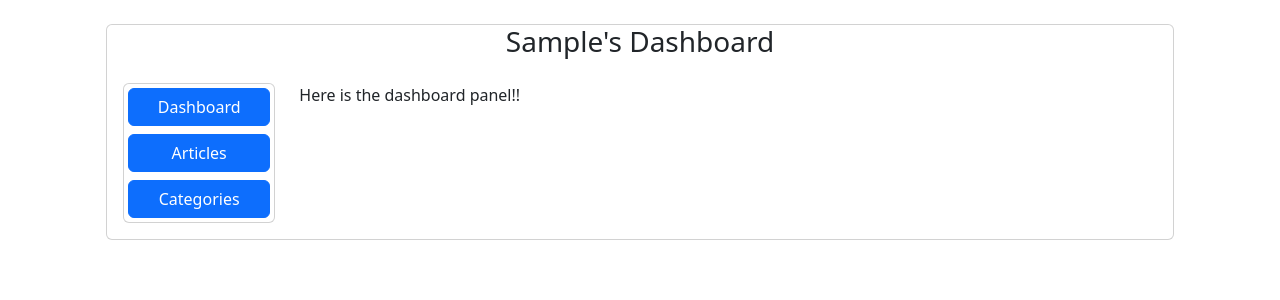
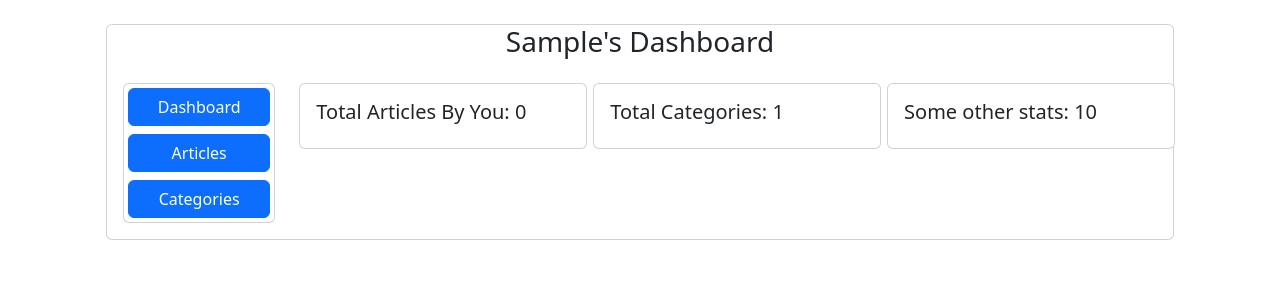
Before and after one commit to DeveloperLewis/php-wiki, a PHP site: page /admin/dashboard in a window 1280 px wide. Shown: the part 56-356 px from the top of the page. Run offline with PHP 8.4, Linux system fonts and the light colour scheme; the visitor is signed in with stand-in values (Sample User, id 1); tables that the repository leaves empty or names only in its code hold one stand-in row (values such as "Sample post").

Commit message:
Added counters for categories and articles and displayed them in the main dashboard to make it more interesting while I develop. :)

```diff
--- a/classes/models/article/Article.php
+++ b/classes/models/article/Article.php
@@ -146,4 +146,27 @@ class Article
 
         return true;
     }
+
+    public static function getTotalCount($uid): bool|array {
+        $sql = "SELECT COUNT(original_author) FROM articles WHERE original_author = ?";
+
+        //database connection
+        $database = new \classes\Database();
+        $pdo = $database->getPdo();
+
+        $stmt = $pdo->prepare($sql);
+        $stmt->bindParam(1, $uid, \PDO::PARAM_INT);
+
+        if (!$stmt->execute()) {
+            return false;
+        }
+
+        if (!$result = $stmt->fetch()) {
+            return false;
+        }
+
+        //The total amount of articles based on the user
+        return $result;
+
+    }
 }
--- a/classes/models/article/Category.php
+++ b/classes/models/article/Category.php
@@ -92,4 +92,26 @@ class Category
 
         return true;
     }
+
+    public static function getTotalCount(): bool|array {
+        $sql = "SELECT COUNT(category_id) FROM categories";
+
+        //database connection
+        $database = new \classes\Database();
+        $pdo = $database->getPdo();
+
+        $stmt = $pdo->prepare($sql);
+
+        if (!$stmt->execute()) {
+            return false;
+        }
+
+        if (!$result = $stmt->fetch()) {
+            return false;
+        }
+
+        //The total amount of categories
+        return $result;
+
+    }
 }
--- a/includes/admin/dashboard.panel.php
+++ b/includes/admin/dashboard.panel.php
@@ -1,3 +1,39 @@
 <div id="dashboard-panel">
-    <p>Here is the dashboard panel!!</p>
+    <div class="row">
+        <div class="col-4">
+            <div class="card" style="width: 18rem;">
+                <div class="card-body">
+                    <?php
+                        if ($count_arr_articles = \classes\models\article\Article::getTotalCount($_SESSION['uid'])) {
+                            $articles_count = $count_arr_articles['COUNT(original_author)'];
+                        } else {
+                            $articles_count = 0;
+                        }
+                    ?>
+                    <h5 class="card-title">Total Articles By You: <?= $articles_count ?></h5>
+                </div>
+            </div>
+        </div>
+        <div class="col-4">
+            <div class="card" style="width: 18rem;">
+                <div class="card-body">
+                    <?php
+                        if ($count_arr_categories = \classes\models\article\Category::getTotalCount()) {
+                            $categories_count = $count_arr_categories['COUNT(category_id)'];
+                        } else {
+                            $categories_count = 0;
+                        }
+                    ?>
+                    <h5 class="card-title">Total Categories: <?= $categories_count ?></h5>
+                </div>
+            </div>
+        </div>
+        <div class="col-4">
+            <div class="card" style="width: 18rem;">
+                <div class="card-body">
+                    <h5 class="card-title">Some other stats: 10</h5>
+                </div>
+            </div>
+        </div>
+    </div>
 </div>
```
